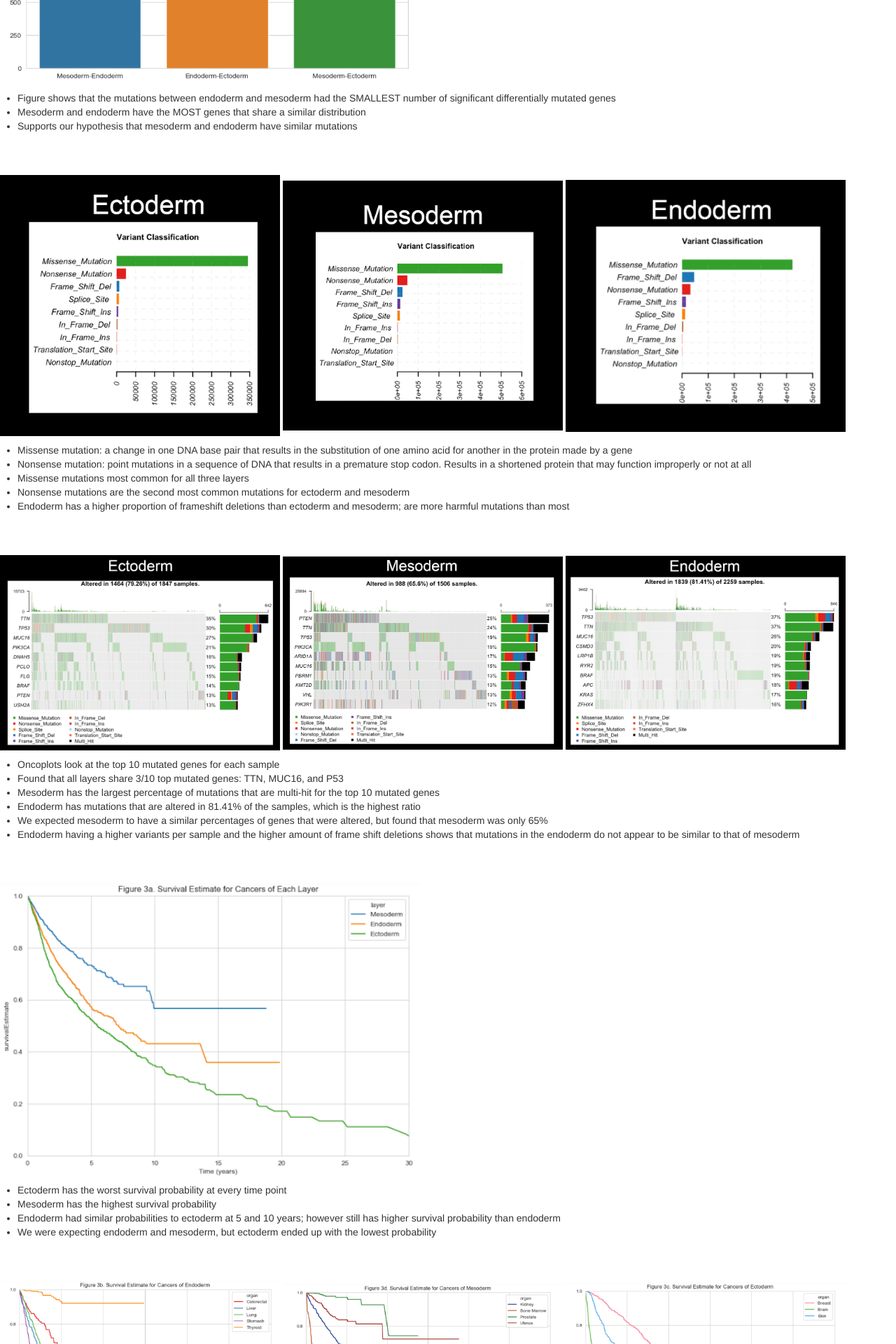
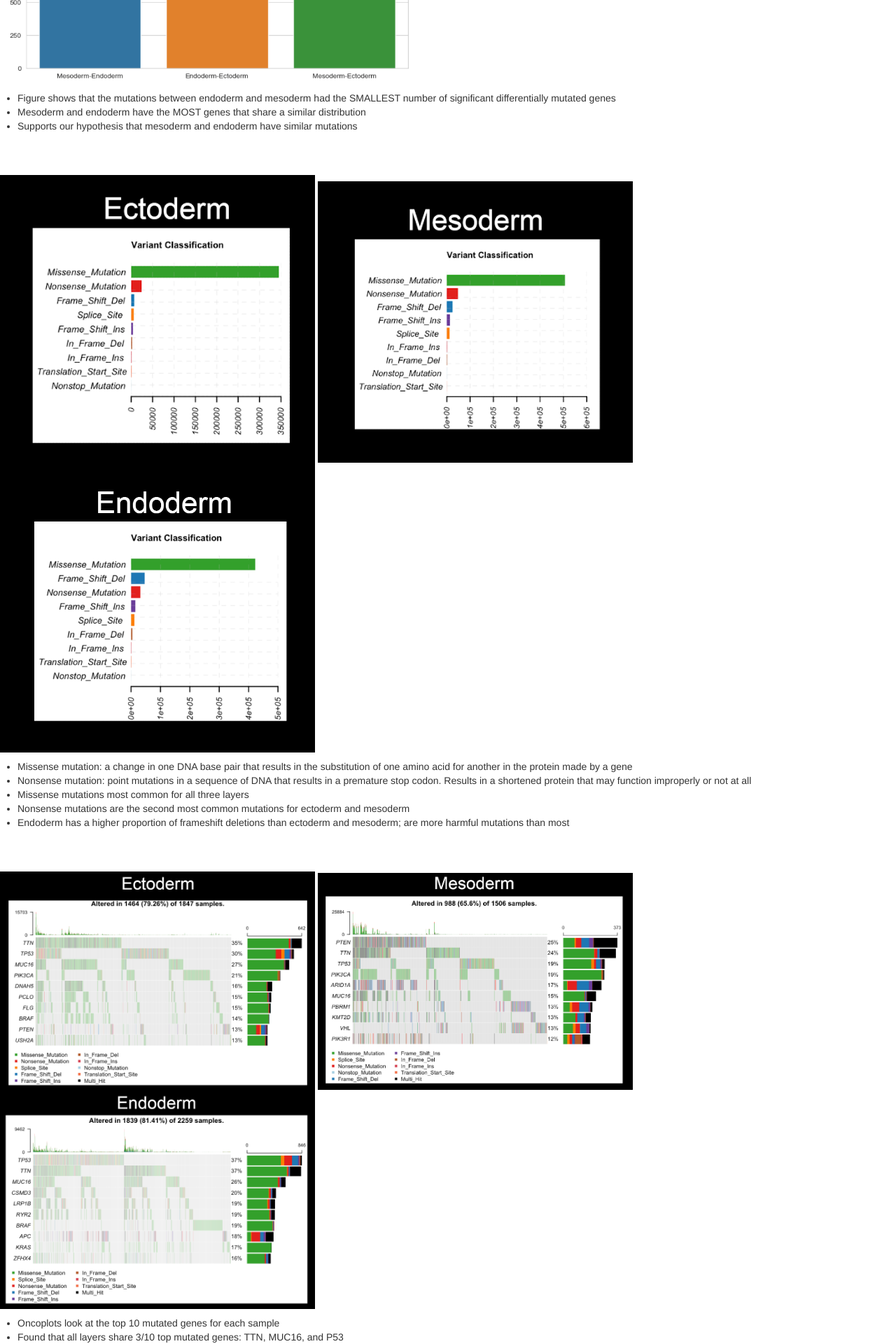
Before and after one commit to e5jiang/germ_layers_page, a Jekyll site: the page built from index.md, in a window 1280 px wide. Shown: the part 1218-3138 px from the top of the page at 70% size. Built offline with Jekyll 4.4.1, drawn with Linux system fonts in a browser that asks for light colours.

Commit message:
update index.md

```diff
--- a/index.md
+++ b/index.md
@@ -48,9 +48,9 @@ description: DSC 180B project
 
 
 <p float="left">
-  <img src="assets/images/ecto_variant.png" width="400" >
-  <img src="assets/images/meso_variant.png" width="400" >
-  <img src="assets/images/endo_variant.png" width="400" >
+  <img src="assets/images/ecto_variant.png" width="450" >
+  <img src="assets/images/meso_variant.png" width="450" >
+  <img src="assets/images/endo_variant.png" width="450" >
 </p>
 
 - Missense mutation: a change in one DNA base pair that results in the substitution of one amino acid for another in the protein made by a gene
@@ -63,9 +63,9 @@ description: DSC 180B project
 
 
 <p float="left">
-  <img src="assets/images/ecto_germ.png" width="400" >
-  <img src="assets/images/meso_germ.png" width="400" >
-  <img src="assets/images/endo_germ.png" width="400" >
+  <img src="assets/images/ecto_germ.png" width="450" >
+  <img src="assets/images/meso_germ.png" width="450" >
+  <img src="assets/images/endo_germ.png" width="450" >
 </p>
 
 - Oncoplots look at the top 10 mutated genes for each sample
@@ -88,9 +88,9 @@ description: DSC 180B project
 
 
 <p float="left">
-  <img src="assets/images/ecto_surv.png" width="400" >
-  <img src="assets/images/meso_surv.png" width="400" >
-  <img src="assets/images/endo_surv.png" width="400" >
+  <img src="assets/images/ecto_surv.png" width="450" >
+  <img src="assets/images/meso_surv.png" width="450" >
+  <img src="assets/images/endo_surv.png" width="450" >
 </p>
 
 - Ectoderm plot show that the brain significantly changed the survival probability of the layer
```
